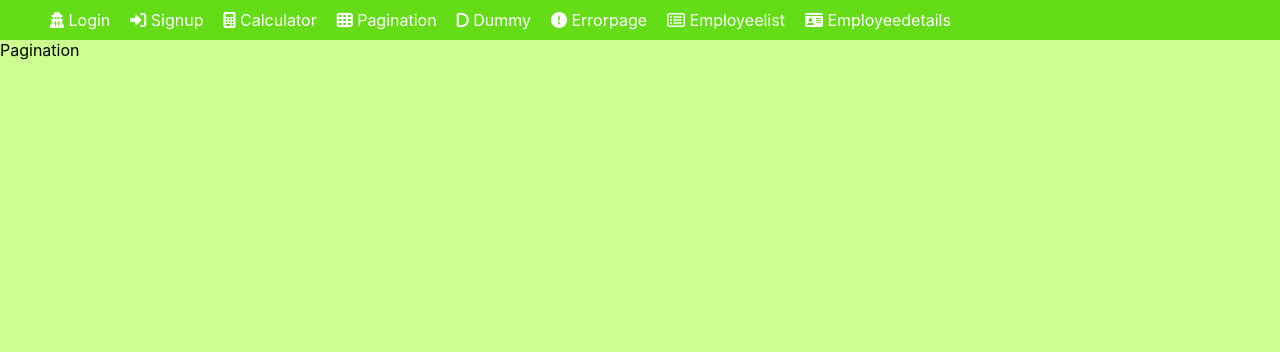
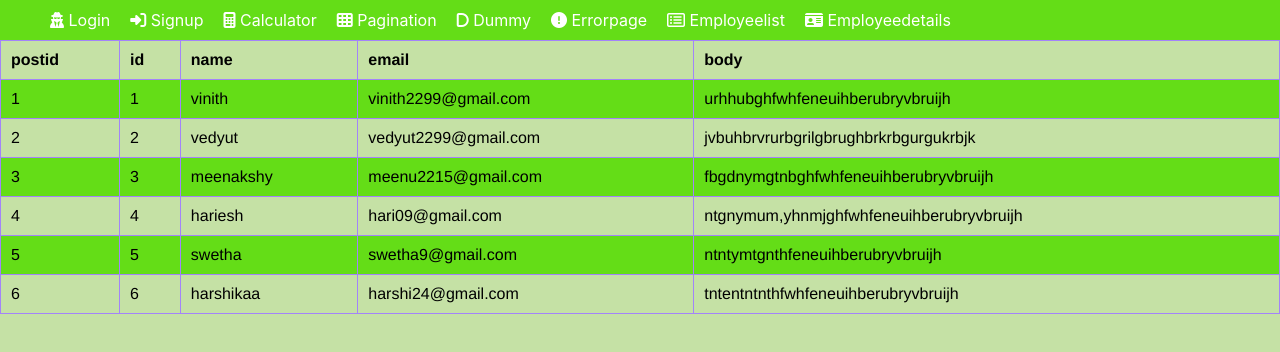
Before and after one commit to Gmv-Anbu/vinith, a React (Create React App) app: page /pagination in a window 1280 px wide. Shown: the top 352 px of the page. Built offline with nearby package versions, Linux system fonts and the light colour scheme.

Commit message:
1 file modified, 1 added

```diff
--- /dev/null
+++ b/src/css/pagination.css
@@ -0,0 +1,17 @@
+table{
+  font-family: 'Franklin Gothic Medium', 'Arial Narrow', Arial, sans-serif;
+  border-collapse: collapse;
+  width:100%
+}
+body{
+  background-color: #C5E1A5;
+
+}
+td,th{
+  border:1px solid #a383fa;
+  text-align: left;
+  padding: 10px;
+}
+tr:nth-child(even){
+  background-color: #64DD17;
+}
--- a/src/pages/pagination.jsx
+++ b/src/pages/pagination.jsx
@@ -1,7 +1,57 @@
 import React from 'react';
-
+import '../css/pagination.css';
 function Pagination() {
-  return <div>Pagination</div>;
+  return <div>  <table>
+  <tr>
+      <th>postid</th>
+      <th>id</th>
+      <th>name</th>
+      <th>email</th>
+      <th>body</th>
+  </tr>
+  <tr>
+      <td>1</td>
+      <td>1</td>
+      <td> vinith</td>
+      <td>vinith2299@gmail.com</td>
+      <td> urhhubghfwhfeneuihberubryvbruijh</td>
+  </tr>
+  <tr>
+      <td>2</td>
+      <td>2</td>
+      <td>vedyut</td>
+      <td>vedyut2299@gmail.com</td>
+      <td> jvbuhbrvrurbgrilgbrughbrkrbgurgukrbjk</td>
+  </tr>
+  <tr>
+      <td>3</td>
+      <td>3</td>
+      <td> meenakshy</td>
+      <td>meenu2215@gmail.com</td>
+      <td>fbgdnymgtnbghfwhfeneuihberubryvbruijh</td>
+  </tr>
+  <tr>
+      <td>4</td>
+      <td>4</td>
+      <td> hariesh</td>
+      <td>hari09@gmail.com</td>
+      <td> ntgnymum,yhnmjghfwhfeneuihberubryvbruijh</td>
+  </tr>
+  <tr>
+      <td>5</td>
+      <td>5</td>
+      <td> swetha</td>
+      <td>swetha9@gmail.com</td>
+      <td> ntntymtgnthfeneuihberubryvbruijh</td>
+  </tr>
+  <tr>
+      <td>6</td>
+      <td>6</td>
+      <td> harshikaa</td>
+      <td>harshi24@gmail.com</td>
+      <td> tntentntnthfwhfeneuihberubryvbruijh</td>
+  </tr>
+</table></div>;
 }
 
 export default Pagination;
```
